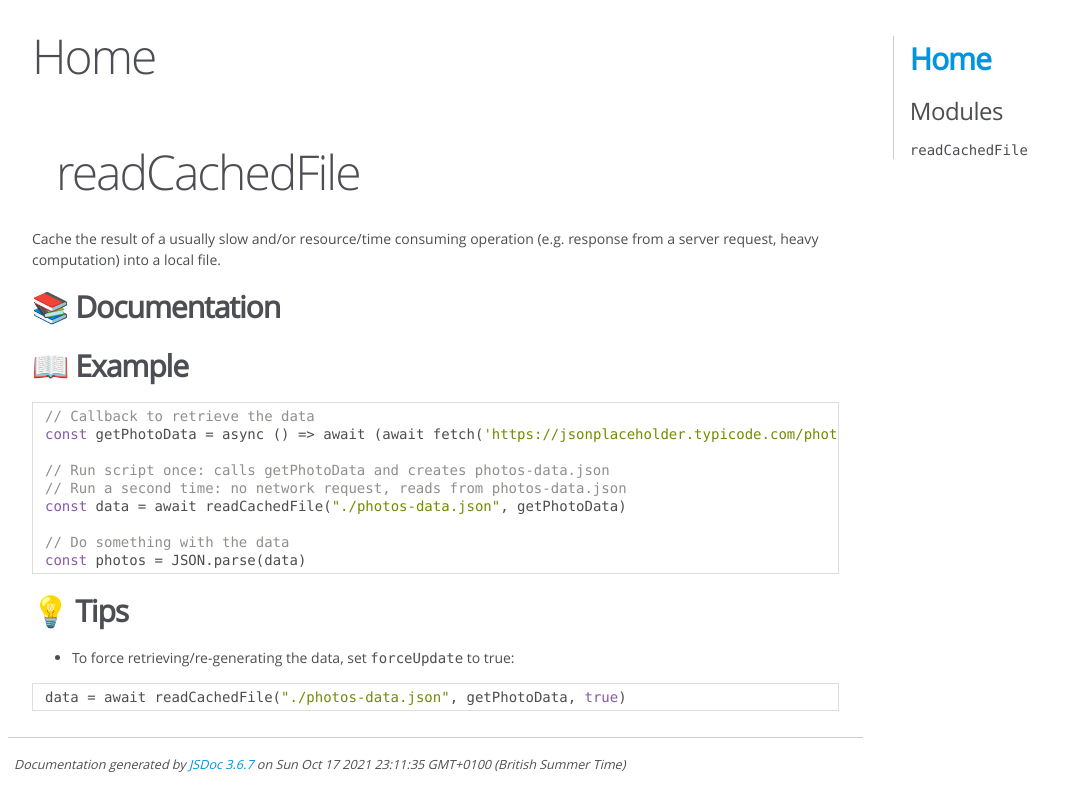
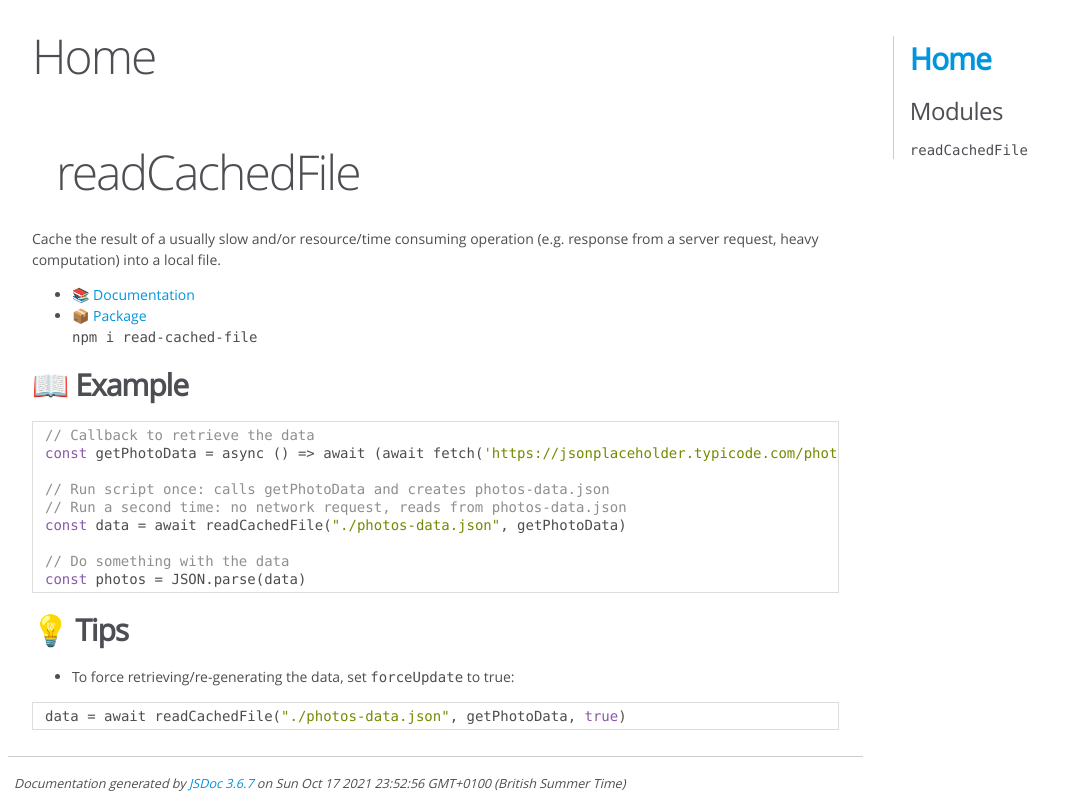
Before and after one commit to kevduc/read-cached-file, a website: page docs/index.html in a window 1280 px wide. Shown: the whole page, without its empty margins (0-1082 px from the left). Drawn offline with Linux system fonts and the light colour scheme.

Commit message:
Added package and doc to readme

```diff
--- a/docs/index.html
+++ b/docs/index.html
@@ -45,8 +45,11 @@
     <section>
         <article><h1>readCachedFile</h1>
 <p>Cache the result of a usually slow and/or resource/time consuming operation (e.g. response from a server request, heavy computation) into a local file.</p>
-<h2>📚 Documentation</h2>
-<p><a href="https://kevduc.github.io/read-cached-file/"></a></p>
+<ul>
+<li><a href="https://kevduc.github.io/read-cached-file/">📚 Documentation</a></li>
+<li><a href="https://www.npmjs.com/package/read-cached-file">📦 Package</a><br>
+<code>npm i read-cached-file</code></li>
+</ul>
 <h2>📖 Example</h2>
 <pre class="prettyprint source lang-javascript"><code>// Callback to retrieve the data
 const getPhotoData = async () => await (await fetch('https://jsonplaceholder.typicode.com/photos')).text()
@@ -80,7 +83,7 @@ const photos = JSON.parse(data)
 <br class="clear">
 
 <footer>
-    Documentation generated by <a href="https://github.com/jsdoc/jsdoc">JSDoc 3.6.7</a> on Sun Oct 17 2021 23:11:35 GMT+0100 (British Summer Time)
+    Documentation generated by <a href="https://github.com/jsdoc/jsdoc">JSDoc 3.6.7</a> on Sun Oct 17 2021 23:52:56 GMT+0100 (British Summer Time)
 </footer>
 
 <script> prettyPrint(); </script>
--- a/package.json
+++ b/package.json
@@ -4,8 +4,8 @@
   "description": "Cache the result of a slow and/or resource/time consuming operation (e.g. response from a server request, heavy computation) into a local file.",
   "main": "readCachedFile.js",
   "scripts": {
-    "docs": "jsdoc . ./README.md -d ./docs",
-    "postdocs": "start docs/index.html"
+    "doc": "jsdoc . ./README.md -d ./docs",
+    "postdoc": "start docs/index.html"
   },
   "keywords": [],
   "author": "kevduc",
```
Also changed, not shown: docs/module-readCachedFile.html (+1 -1 lines), docs/readCachedFile.js.html (+1 -1 lines), README.md.
